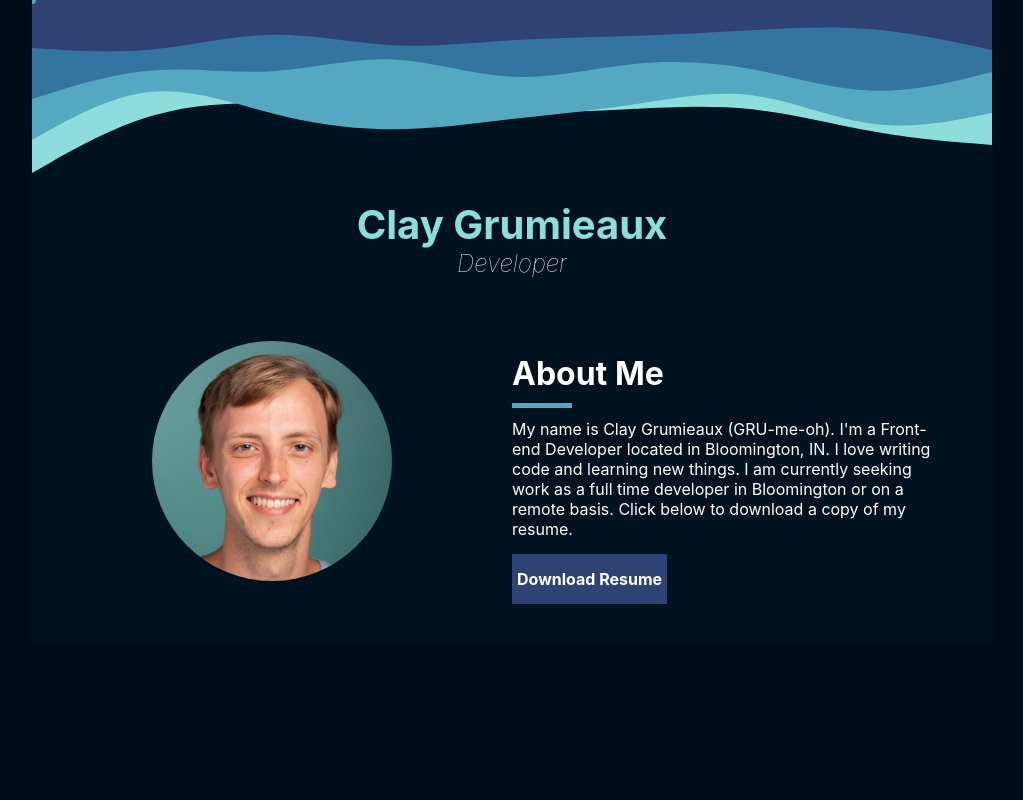
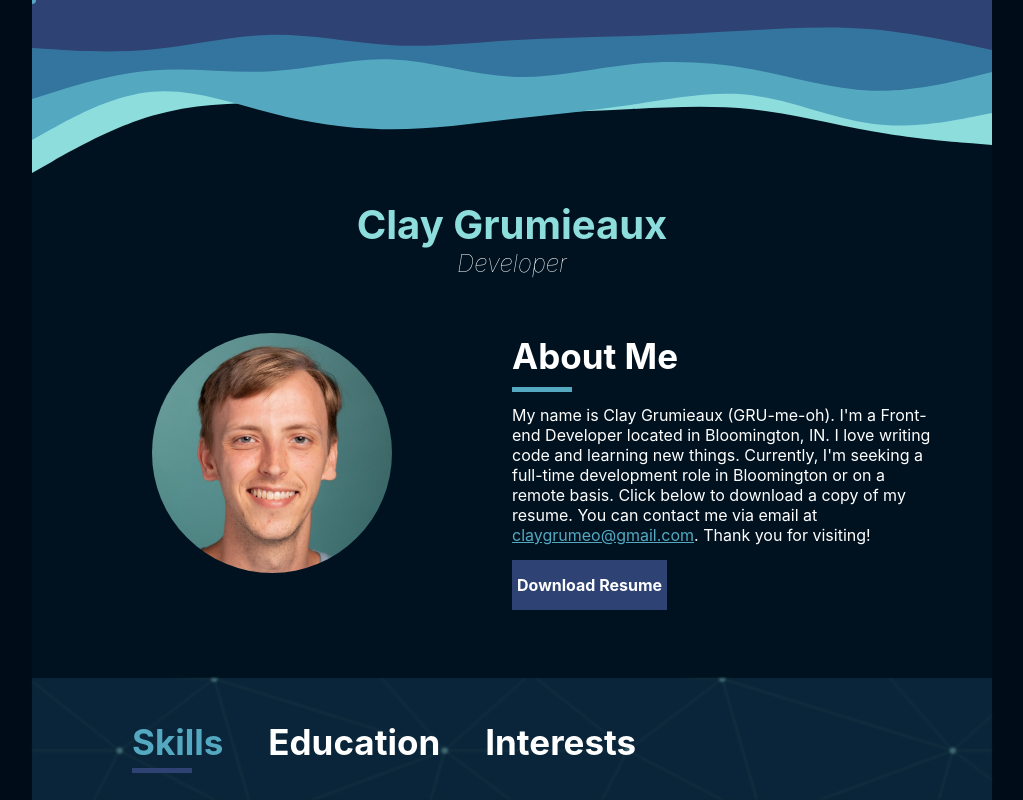
Before and after one commit to claygrumeo/claygrumeo.github.io, a React (Create React App) app: page / in a window 1280 px wide. Shown: the whole page, without its empty margins (128-1151 px from the left). Built offline with nearby package versions, Linux system fonts and the light colour scheme.

Commit message:
add skills/edu/etc section

```diff
--- a/package.json
+++ b/package.json
@@ -3,12 +3,14 @@
   "version": "0.1.0",
   "private": true,
   "dependencies": {
+    "@react-three/fiber": "^8.9.1",
     "@testing-library/jest-dom": "^5.16.5",
     "@testing-library/react": "^13.4.0",
     "@testing-library/user-event": "^13.5.0",
     "react": "^18.2.0",
     "react-dom": "^18.2.0",
     "react-scripts": "5.0.1",
+    "three": "^0.146.0",
     "web-vitals": "^2.1.4"
   },
   "scripts": {
--- a/src/App.css
+++ b/src/App.css
@@ -26,3 +26,7 @@
     transform: rotate(360deg);
   }
 }
+
+h1 {
+  font-size: 35px;
+}
--- a/src/App.jsx
+++ b/src/App.jsx
@@ -2,6 +2,7 @@ import logo from './logo.svg';
 import './App.css';
 import Header from './components/Header/Header';
 import AboutMe from './components/AboutMe/AboutMe';
+import Skills from './components/Skills/Skills';
 
 function App() {
   return (
@@ -9,6 +10,7 @@ function App() {
       <div className="ContentWrapper">
         <Header />
         <AboutMe />
+        <Skills />
       </div>
     </div>
   );
--- a/src/components/AboutMe/AboutMe.css
+++ b/src/components/AboutMe/AboutMe.css
@@ -1,11 +1,11 @@
 .AboutMeParent {
   background-color: #001220;
   position: relative;
-  height: 265px;
+  height: 250px;
   margin: auto;
   display: flex;
   flex-direction: row;
-  padding-bottom: 50px;
+  padding-bottom:100px;
 }
 
 .AboutMeCol {
@@ -58,11 +58,16 @@
   animation-delay: 150ms;
 }
 
+a {
+  color: #54a9c1;
+}
+
 @media only screen and (max-width: 600px) {
   .AboutMeParent {
+    transform: translateY(-120px);
     flex-direction: column;
     align-items: center;
-    height: 470px;
+    height: 500px;
   }
 
   .AboutMeText {
@@ -86,3 +91,15 @@
     width: 60px;
   }
 }
+
+@media only screen and (max-width: 310px) {
+  .AboutMeParent {
+    height: 550px;
+  }
+}
+
+@media only screen and (max-height: 600px) {
+  .AboutMeParent {
+    transform: translateY(-100px);
+  }
+}
--- a/src/components/AboutMe/AboutMe.jsx
+++ b/src/components/AboutMe/AboutMe.jsx
@@ -1,22 +1,35 @@
-import './AboutMe.css'
-import profilePicture from '../../picture.PNG'
+import "./AboutMe.css";
+import profilePicture from "../../picture.PNG";
 
 export default function AboutMe() {
   return (
-    <div className='AboutMeParent'>
-      <div className='AboutMeCol'>
-        <img src={profilePicture} alt="profile" className='ProfilePicture' />
+    <div className="AboutMeParent">
+      <div className="AboutMeCol">
+        <img src={profilePicture} alt="profile" className="ProfilePicture" />
       </div>
-      <div className='AboutMeCol'>
-        <div className='AboutMeContent'>
-          <h1 className='AboutMeHeadingText'>About Me</h1>
-          <p className='AboutMeText'>
-            My name is Clay Grumieaux (GRU-me-oh). I'm a Front-end Developer located in Bloomington, IN. I love writing code and learning
-            new things.  I am currently seeking work as a full time developer in Bloomington or on a remote basis.  Click below to download a copy of my resume.
+      <div className="AboutMeCol">
+        <div className="AboutMeContent">
+          <h1 className="AboutMeHeadingText">About Me</h1>
+          <p className="AboutMeText">
+            My name is Clay Grumieaux (GRU-me-oh). I'm a Front-end Developer
+            located in Bloomington, IN. I love writing code and learning new
+            things. Currently, I'm seeking a full-time development role in
+            Bloomington or on a remote basis. Click below to download a copy of
+            my resume. You can contact me via email at{" "}
+            <a href="mailto:claygrumeo@gmail.com">claygrumeo@gmail.com</a>.
+            Thank you for visiting!
           </p>
-          <a target='_blank' href='https://drive.google.com/file/d/1dG7Gg-ClAgUPKp0rkkgPimxmrviB2owl/view?usp=share_link' className='ResumeButton' download='ClayGrumieauxResume.pdf'>Download Resume</a>
+          <a
+            target="_blank"
+            href="https://drive.google.com/file/d/1dG7Gg-ClAgUPKp0rkkgPimxmrviB2owl/view?usp=share_link"
+            className="ResumeButton"
+            download="ClayGrumieauxResume.pdf"
+            rel="noreferrer"
+          >
+            Download Resume
+          </a>
         </div>
       </div>
     </div>
-  )
+  );
 }
--- a/src/components/Header/Header.css
+++ b/src/components/Header/Header.css
@@ -1,6 +1,6 @@
 .HeaderParent {
   display: flex;
-  background-image: url('../../layered-peaks-haikei.svg');
+  background-image: url("../../layered-peaks-haikei.svg");
   justify-content: center;
 }
 
@@ -34,3 +34,19 @@
     transform: translateX(0px);
   }
 }
+
+@media only screen and (max-width: 600px) {
+  .HeaderParent {
+    transform: translateY(-50px);
+  }
+
+  .NameCard {
+    transform: translateY(-50px);
+  }
+}
+
+@media only screen and (max-height: 600px) {
+  .NameCard {
+    transform: translateY(-50px);
+  }
+}
--- a/src/components/Header/Header.jsx
+++ b/src/components/Header/Header.jsx
@@ -5,7 +5,7 @@ import NameCard from './NameCard'
 export default function Header() {
   return (
     <div className='HeaderParent'>
-      <NameCard />
+      <NameCard name="Clay Grumieaux" title="Developer"/>
     </div>
   )
 }
--- a/src/components/Header/NameCard.jsx
+++ b/src/components/Header/NameCard.jsx
@@ -1,8 +1,8 @@
-export default function NameCard() {
+export default function NameCard({ name, title }) {
   return(
     <div className="NameCard">
-      <h1 className="NameCardTitle">Clay Grumieaux</h1>
-      <p className="NameCardSub">Developer</p>
+      <h1 className="NameCardTitle">{name}</h1>
+    <p className="NameCardSub">{title}</p>
     </div>
   )
 }
--- /dev/null
+++ b/src/components/Skills/Skills.css
@@ -0,0 +1,152 @@
+.SkillsParent {
+  height: 580px;
+  position: relative;
+}
+
+.SkillsParentBackground {
+  position: absolute;
+  background-attachment: fixed;
+  background-image: url("../../endless-constellation.svg");
+  width: 100%;
+  height: 100%;
+  filter: blur(1px);
+}
+
+.SkillsParentOverlay {
+  position: absolute;
+  width: 100%;
+  height: 100%;
+  background-color: #34759f;
+  z-index: 1;
+  opacity: 0.2;
+}
+
+.SkillsContent {
+  position: absolute;
+  width: 90%;
+  height: 100%;
+  color: white;
+  padding: 20px 0 0 100px;
+  opacity: 0;
+  animation: fadeIn 1s forwards;
+  animation-delay: 300ms;
+  z-index: 3;
+  display: flex;
+  flex-direction: column;
+}
+
+.SkillsContent .SkillsList {
+  text-align: left;
+  width: 100%;
+  margin-top: 30px;
+}
+
+.SkillsContent .SkillsList .SkillCategory {
+  font-size: 25px;
+  margin: 0 70px 10px -10px;
+  width: 100%;
+  opacity: 0;
+  animation: fadeIn 0.5s forwards;
+}
+
+.SkillsContent .SkillsList .SkillCategory .SkillCategoryList {
+  margin-top: 5px;
+  font-size: 18px;
+}
+
+.SkillsHeadingText {
+  text-align: left;
+  margin-right: 45px;
+  cursor: pointer;
+  height: 15px;
+  margin-bottom: 40px;
+}
+
+.SkillsHeadingText:hover {
+  color: #54a9c1;
+}
+
+.SkillsHeadingText.active {
+  color: #54a9c1;
+}
+
+.SkillsHeadingText.active::after {
+  background: none repeat scroll 0 0 #2e4373;
+  bottom: -5px;
+  content: "";
+  display: block;
+  height: 5px;
+  position: relative;
+  width: 60px;
+}
+
+.SkillsHeadingText:hover::after {
+  background: none repeat scroll 0 0 #2e4373;
+  bottom: -5px;
+  content: "";
+  display: block;
+  height: 5px;
+  position: relative;
+  width: 60px;
+}
+
+.NavButtonsContainer {
+  display: flex;
+}
+
+@media only screen and (max-width: 700px) {
+  .NavButtonsContainer {
+    flex-direction: column;
+  }
+
+  .SkillsHeadingText {
+    margin-bottom: 20px;
+  }
+
+  .SkillsContent {
+    padding: 20px 0 0 50px;
+    flex-direction: row;
+  }
+
+  .SkillsContent .SkillsList {
+    margin-left: 0px;
+  }
+}
+
+@media only screen and (max-width: 600px) {
+  .SkillsParent {
+    transform: translateY(-120px);
+  }
+
+  .SkillsContent {
+    padding: 10px 0 0 40px;
+  }
+}
+
+@media only screen and (max-width: 500px) {
+  .SkillsParent {
+    height: 600px;
+  }
+
+  .SkillsContent {
+    flex-direction: column;
+  }
+
+  .SkillsContent .SkillsList {
+    width: 80%;
+  }
+}
+
+@media only screen and (max-width: 330px) {
+  .SkillsParent {
+    height: 620px;
+  }
+
+  .SkillsContent {
+    padding: 30px 0 0 20px;
+  }
+
+  .SkillsContent .SkillsList .SkillCategory {
+    margin: 0 70px 10px -10px;
+  }
+}
--- /dev/null
+++ b/src/components/Skills/Skills.jsx
@@ -0,0 +1,83 @@
+import React from "react";
+import "./Skills.css";
+import SkillsList from "./SkillsList";
+import { useState } from "react";
+
+export default function Skills() {
+  const [active, setActive] = useState("Skills");
+
+  const SkillsData = [
+    {
+      title: "Frameworks",
+      items: ["Angular", "React", "AngularJS"],
+    },
+    {
+      title: "Languages",
+      items: ["JavaScript/TypeScript", "HTML/CSS", "Golang", "Java"],
+    },
+    {
+      title: "Other",
+      items: ["Git", "SQL/NoSQL", "Adobe After Effects"],
+    },
+  ];
+
+  const EducationData = [
+    {
+      title: "Indiana University Bloomington",
+      items: ["B.S. Informatics", "2008-2012"],
+    },
+    {
+      title: "IVY Tech Community College",
+      items: ["Certificate - Java Application Development", "2019-2020"],
+    },
+  ];
+
+  const HobbiesData = [
+    {
+      title: "Interests",
+      items: ["Animals", "Movies/TV", "Superheroes", "Stand-up Comedy"]
+    },
+    {
+      title: "Hobbies",
+      items: ["Video Games", "Guitar", "Cooking", "Tabletop Games"]
+    }
+  ]
+
+  return (
+    <div className="SkillsParent">
+      <div className="SkillsParentBackground"></div>
+      <div className="SkillsParentOverlay" />
+      <div className="SkillsContent">
+        <div className="NavButtonsContainer">
+          <h1
+            onClick={() => setActive("Skills")}
+            className={`SkillsHeadingText ${
+              active === "Skills" ? "active" : ""
+            }`}
+          >
+            Skills
+          </h1>
+          <h1
+            onClick={() => setActive("Education")}
+            className={`SkillsHeadingText ${
+              active === "Education" ? "active" : ""
+            }`}
+          >
+            Education
+          </h1>
+          <h1
+            onClick={() => setActive("Interests")}
+            className={`SkillsHeadingText ${
+              active === "Interests" ? "active" : ""
+            }`}
+          >
+            Interests
+          </h1>
+        </div>
+        {active === "Skills" && <SkillsList data={SkillsData} />}
+        {active === "Education" && <SkillsList data={EducationData} />}
+        {active === "Interests" && <SkillsList data={HobbiesData} />}
+      </div>
+    </div>
+  );
+}
--- /dev/null
+++ b/src/components/Skills/SkillsList.jsx
@@ -0,0 +1,12 @@
+import SkillsListItem from "./SkillsListItem";
+
+export default function SkillsList({ data }) {
+
+  return (
+    <ul className="SkillsList">
+      {data.map((listItem) => (
+        <SkillsListItem key={listItem.title} listItems={listItem} />
+      ))}
+    </ul>
+  );
+}
--- /dev/null
+++ b/src/components/Skills/SkillsListItem.jsx
@@ -0,0 +1,12 @@
+export default function SkillsListItem({ listItems }) {
+  return (
+    <li className="SkillCategory">
+      {listItems.title}
+      <ul className="SkillCategoryList">
+        {listItems.items.map((item) => (
+          <li key={item}>{item}</li>
+        ))}
+      </ul>
+    </li>
+  );
+}
```
Also changed, not shown: src/endless-constellation.svg (added), 1 other file (tests, documents, lock files or other folders).
